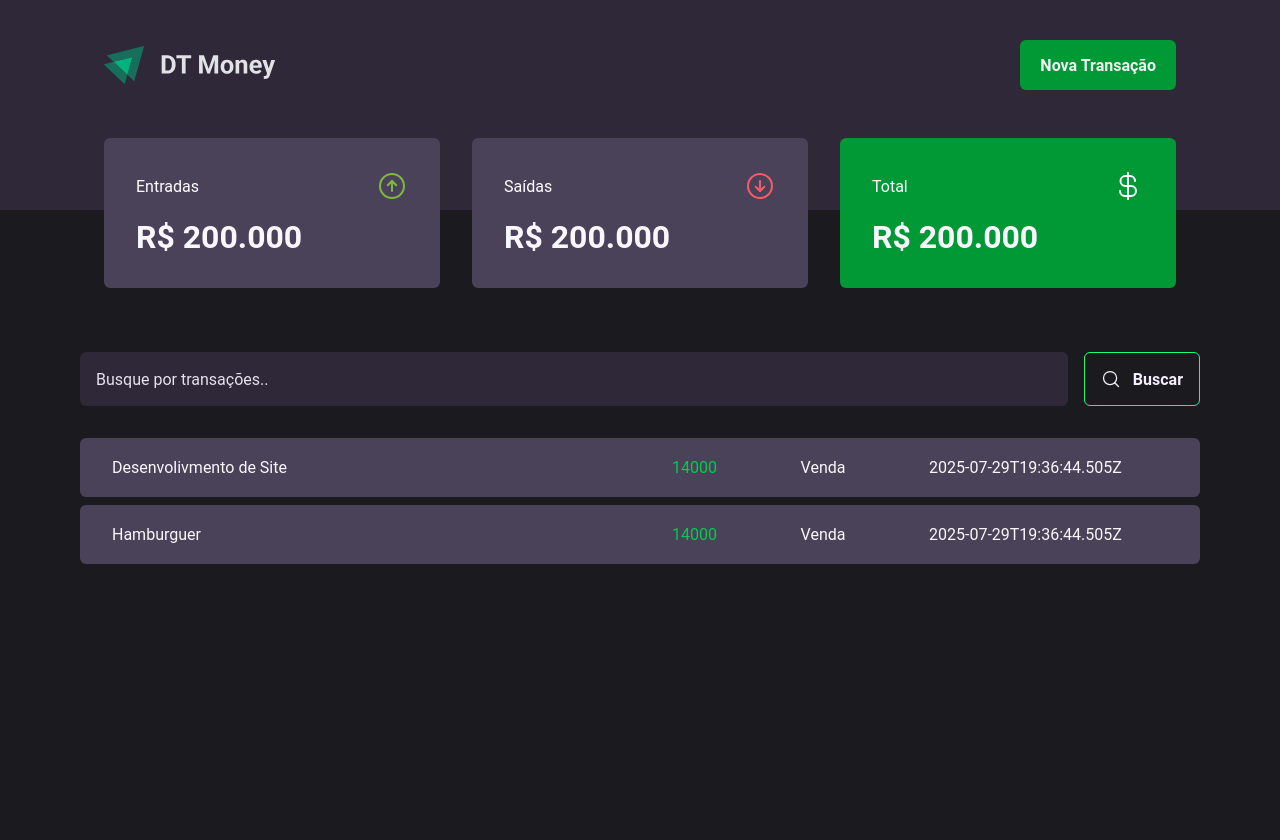
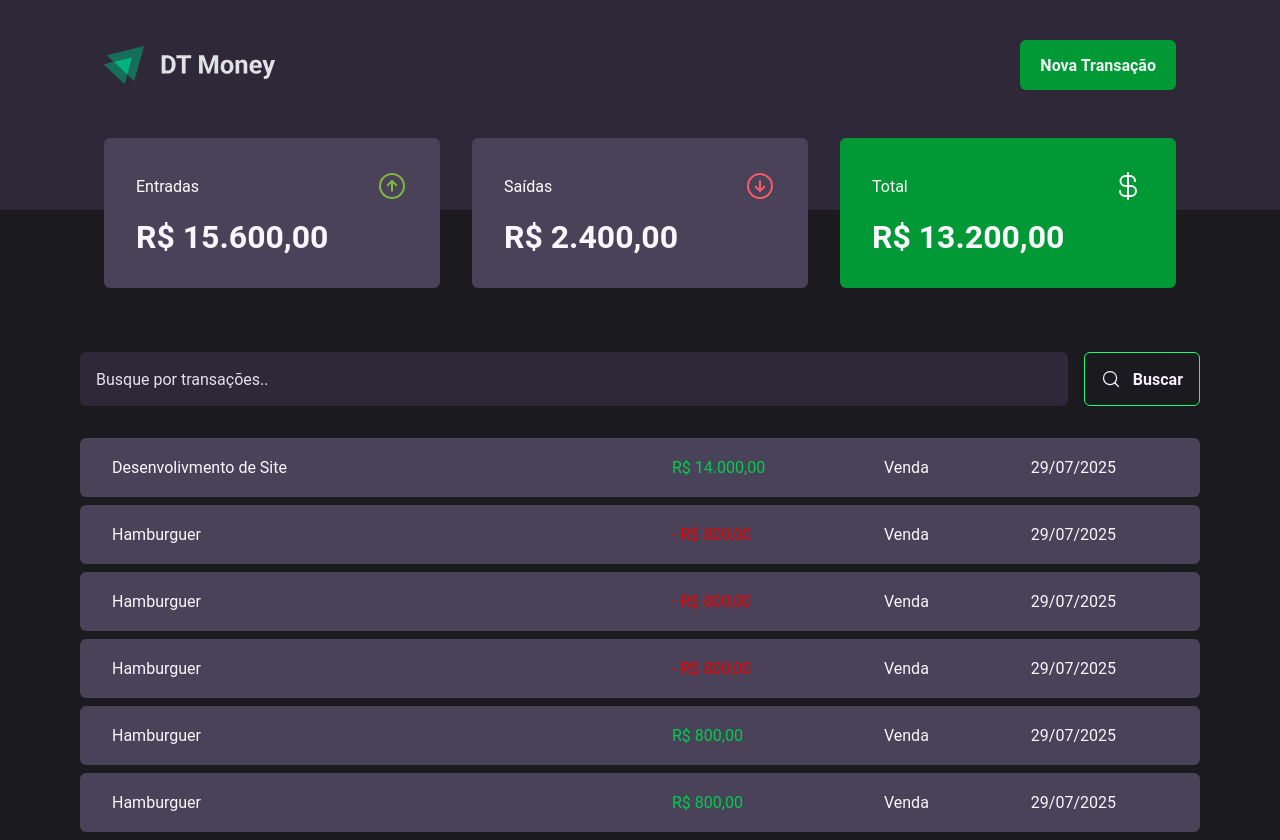
Before and after one commit to VictorCrepaldiGomes/DT-Money, a React (Vite) app: page / in a window 1280 px wide. Before the commit the page ends 800 px from the top, so only its background shows below. Built offline with nearby package versions, Linux system fonts and the light colour scheme; data requests are answered from the project's data file.

Commit message:
NewAdd: Formatter Date and values

```diff
--- a/server.json
+++ b/server.json
@@ -12,9 +12,45 @@
         {
             "id": 2,
             "description": "Hamburguer",
+            "type": "outcome",
+            "category": "Venda",
+            "price": 800,
+            "createdAt": "2025-07-29T19:36:44.505Z"
+        },
+
+        {
+            "id": 3,
+            "description": "Hamburguer",
+            "type": "outcome",
+            "category": "Venda",
+            "price": 800,
+            "createdAt": "2025-07-29T19:36:44.505Z"
+        },
+
+        {
+            "id": 4,
+            "description": "Hamburguer",
+            "type": "outcome",
+            "category": "Venda",
+            "price": 800,
+            "createdAt": "2025-07-29T19:36:44.505Z"
+        },
+
+        {
+            "id": 5,
+            "description": "Hamburguer",
             "type": "income",
             "category": "Venda",
-            "price": 14000,
+            "price": 800,
+            "createdAt": "2025-07-29T19:36:44.505Z"
+        },
+
+        {
+            "id": 6,
+            "description": "Hamburguer",
+            "type": "income",
+            "category": "Venda",
+            "price": 800,
             "createdAt": "2025-07-29T19:36:44.505Z"
         }
     ]
--- a/src/Components/Summary/Summary.tsx
+++ b/src/Components/Summary/Summary.tsx
@@ -1,7 +1,30 @@
+import { useContext } from "react";
 import { SummaryContainer, SummaryCard } from "./Styles";
 import { ArrowCircleDown, ArrowCircleUp, CurrencyDollar } from "phosphor-react";
+import { TransactionsContext } from "../../Contexts/TransactionsContext";
+import { priceFormatter } from "../../Formatter/Formatter";
 
 export function Summary() {
+const { transactions } = useContext(TransactionsContext)
+
+const summary = transactions.reduce(
+    (acc, transaction) => {
+        if(transaction.type === 'income') {
+            acc.income += transaction.price
+            acc.total += transaction.price
+        } else {
+            acc.outcome += transaction.price
+            acc.total -= transaction.price
+        }
+        return acc
+    },
+    {
+        income: 0,
+        outcome: 0,
+        total: 0
+    })
+
+
     return (
         <SummaryContainer>
             <SummaryCard>
@@ -11,7 +34,7 @@
                 </header>
 
                 <strong>
-                    R$ 200.000
+                    {priceFormatter.format(summary.income)}
                 </strong>
             </SummaryCard>
 
@@ -22,7 +45,7 @@
                 </header>
 
                 <strong>
-                    R$ 200.000
+                    {priceFormatter.format(summary.outcome)}
                 </strong>
             </SummaryCard>
 
@@ -33,7 +56,7 @@
                 </header>
 
                 <strong>
-                    R$ 200.000
+                    {priceFormatter.format(summary.total)}
                 </strong>
             </SummaryCard>
         </SummaryContainer>
--- /dev/null
+++ b/src/Formatter/Formatter.tsx
@@ -0,0 +1,6 @@
+export const dateFormatter = new Intl.DateTimeFormat('pt-BR')
+
+export const priceFormatter = new Intl.NumberFormat('pt-BR', {
+    style: 'currency',
+    currency: 'BRL'
+})
--- a/src/Pages/Transactions/Transactions.tsx
+++ b/src/Pages/Transactions/Transactions.tsx
@@ -9,6 +9,7 @@
   PriceHighlight,
 } from "./Styles.tsx";
 import { TransactionsContext } from "../../Contexts/TransactionsContext.tsx";
+import { dateFormatter, priceFormatter } from "../../Formatter/Formatter.tsx";
 
 
 export function Transactions() {
@@ -38,10 +39,14 @@
                     <tr key={transaction.id}>
                     <td width="50%">{transaction.description}</td>
                     <td>
-                        <PriceHighlight variant={transaction.type}>{transaction.price}</PriceHighlight>
+                        <PriceHighlight variant={transaction.type}>
+                          {transaction.type === 'outcome' && '- '}
+
+                          {priceFormatter.format(transaction.price)}
+                        </PriceHighlight>
                     </td>
                     <td>{transaction.category}</td>
-                    <td>{transaction.createdAt}</td>
+                    <td>{dateFormatter.format(new Date(transaction.createdAt))}</td>
                     </tr>
                 )
             })}
```
